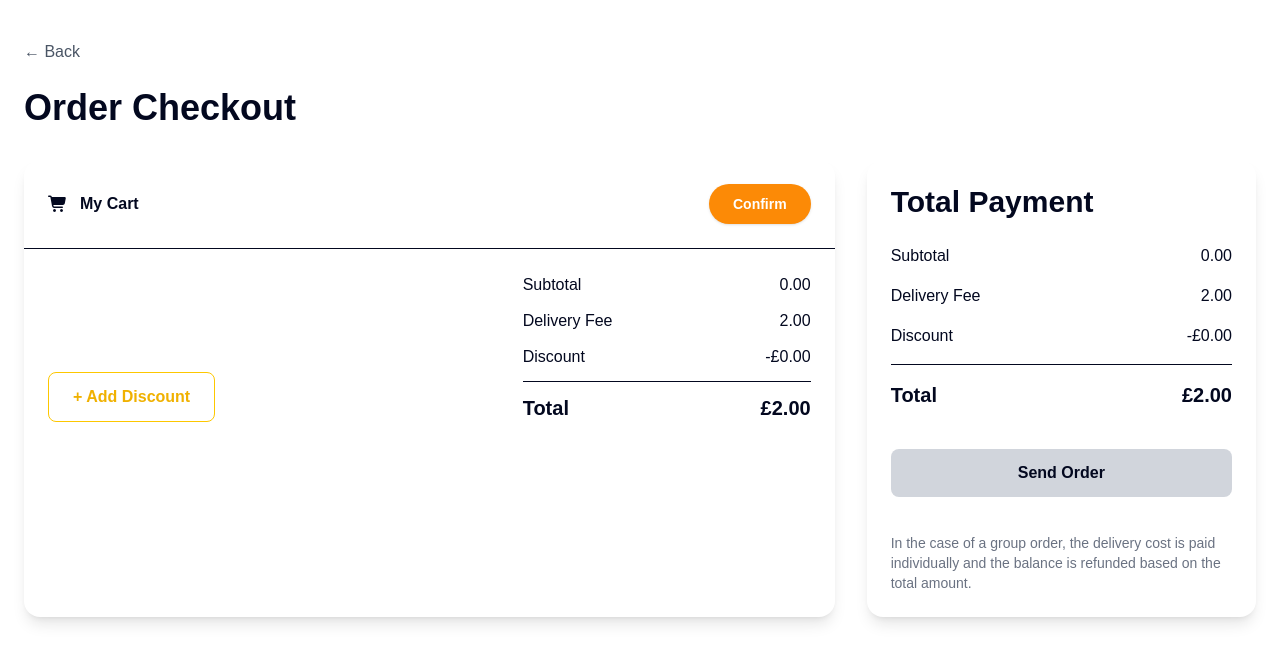
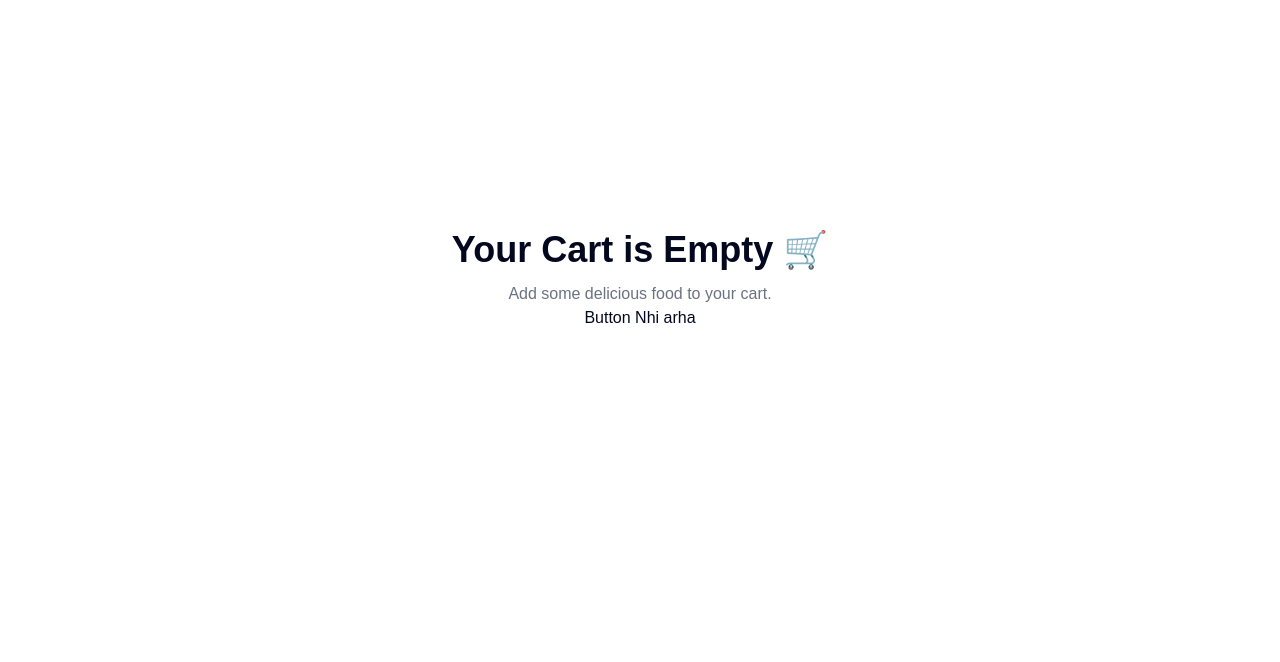
Before and after one commit to moinuddin2003/KhanaPoint, a React (Vite) app: page /cart in a window 1280 px wide. Shown: the top 662 px of the page. Built offline with nearby package versions, Linux system fonts and the light colour scheme.

Commit message:
Cart Shows Empty When No item is added to cart

```diff
--- a/src/Components/cart/Checkout.jsx
+++ b/src/Components/cart/Checkout.jsx
@@ -17,6 +17,20 @@ export default function Checkout({
   const deliveryFee = 2;
   const discount = subTotal > 50 ? 10 : 0;
   const total = subTotal + deliveryFee - discount;
+
+  if (cartItems.length === 0) {
+    return (
+      <div className="mx-auto flex min-h-[70vh] flex-col items-center justify-center">
+        <h1 className="text-4xl font-bold">Your Cart is Empty 🛒</h1>
+
+        <p className="mt-3 text-gray-500">
+          Add some delicious food to your cart.
+        </p>
+
+        <button>Button Nhi arha</button>
+      </div>
+    );
+  }
   return (
     <div className="mx-auto max-w-7xl px-6 py-10">
       {/* Back */}
@@ -38,7 +52,7 @@ export default function Checkout({
               My Cart
             </div>
 
-            <Button onClick={confirm}>Confirm</Button>
+            {/* <Button onClick={confirm}>Confirm</Button> */}
           </div>
           {/* Product */}
           {cartItems.map((item) => {
@@ -98,7 +112,7 @@ export default function Checkout({
             );
           })}
           {/* Bottom */}
-          <div className="flex items-end justify-between p-6">
+          {/* <div className="flex items-end justify-between p-6">
             <button className="rounded-lg border border-yellow-400 px-6 py-3 font-semibold text-yellow-500">
               + Add Discount
             </button>
@@ -129,10 +143,11 @@ export default function Checkout({
                 <span>£{total.toFixed(2)}</span>
               </div>
             </div>
-          </div>
+          </div>  */}
         </div>
 
         {/* Right Section */}
+        {cartItems.length > 0 && (
           <div className="h-fit rounded-2xl bg-white p-6 shadow-lg">
             <h2 className="mb-6 text-3xl font-bold">Total Payment</h2>
 
@@ -163,17 +178,21 @@ export default function Checkout({
                 <span>£{total.toFixed(2)}</span>
               </div>
 
-            <button className="mt-6 w-full rounded-lg bg-gray-300 py-3 font-semibold">
-              Send Order
-            </button>
+              <Button
+                onClick={confirm}
+                className="mt-6 w-full rounded-lg  py-3 font-semibold"
+              >
+                Place Order
+              </Button>
 
-            <p className="pt-5 text-sm text-gray-500">
+              {/* <p className="pt-5 text-sm text-gray-500">
               In the case of a group order, the delivery cost is paid
               individually and the balance is refunded based on the total
               amount.
-            </p>
+            </p> */}
             </div>
           </div>
+        )}
       </div>
     </div>
   );
```
Lines whose indentation alone changed are shown as unchanged.
